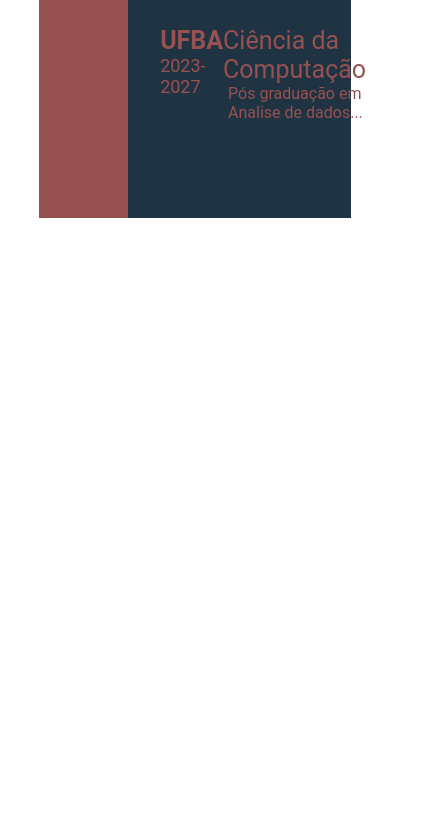
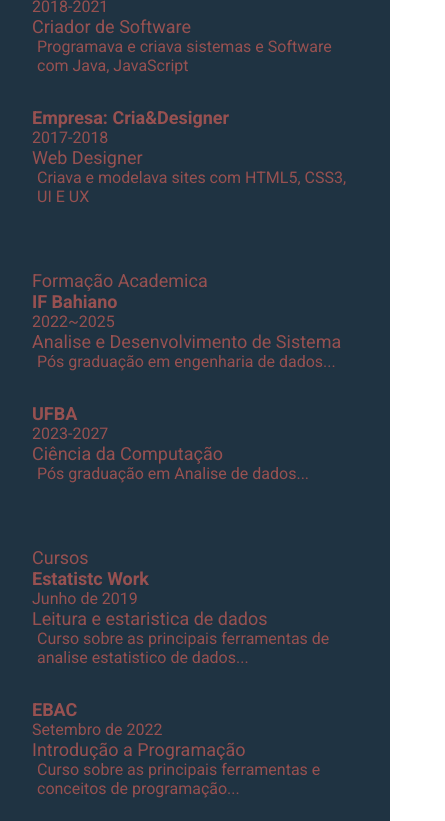
Before and after one commit to JhonGb26/devweekgit.github.io, a plain HTML site: page index.html in a window 390 px wide. Shown: the part 1179-2000 px from the top of the page, 445 px wide, since content can reach past the window. Before the commit the page ends 1429 px from the top, so only its background shows below. Drawn offline with Linux system fonts and the light colour scheme.

Commit message:
feature: add index.html (#5)
Co-authored-by: Jhon Santos <[jhonjohn.js@gmail.com]>

```diff
--- a/index.html
+++ b/index.html
@@ -4,6 +4,13 @@
     <meta http-equiv="X-UA-Compatible" content="IE=edge">
     <meta name="viewport" content="width=device-width, initial-scale=1.0">
     <title>Jhon Santos CV</title>
+
+    <link rel="preconnect" href="https://fonts.googleapis.com">
+    <link rel="preconnect" href="https://fonts.gstatic.com" crossorigin>
+    <link href="https://fonts.googleapis.com/css2?family=Roboto:ital,wght@0,100;0,300;0,400;0,700;1,100;1,300;1,400;1,700&display=swap" rel="stylesheet">
+
+    <!-- font-awesome -->
+    <link rel="stylesheet" href="https://cdnjs.cloudflare.com/ajax/libs/font-awesome/4.7.0/css/font-awesome.min.css">
 
     <!-- Custom CSS -->
     <link rel="stylesheet" href="style.css">
@@ -123,6 +130,33 @@
                 </div>
             </div>
         </section>
+        <section class="awards gap">
+            <div class="right-title">Cursos</div>
+            <div class="awards-contents">
+                <div class="awards-left">
+                    <p class="awards-company-name">Estatistc Work</p>
+                    <p class="awards-time-period">Junho de 2019</p>
+                </div>
+                <div class="awards-right">
+                    <p class="awards-name">Leitura e estaristica de dados</p>
+                    <p class="awards-desc">
+                        Curso sobre as principais ferramentas de analise estatistico de dados...
+                    </p>
+                </div>
+            </div>
+            <div class="awards-contents">
+                <div class="awards-left">
+                    <p class="awards-company-name">EBAC</p>
+                    <p class="awards-time-period">Setembro de 2022</p>
+                </div>
+                <div class="awards-right">
+                    <p class="awards-name">Introdução a Programação</p>
+                    <p class="awards-desc">
+                        Curso sobre as principais ferramentas e conceitos de programação...
+                    </p>
+                </div>
+            </div>
+        </section>
     </main>
 </body>
 </html>
--- a/style.css
+++ b/style.css
@@ -138,3 +138,89 @@
     padding-left: 5px;
 
 }
+
+@media screen and (max-width:780px) {
+    .experience-contents,
+    .education-contents,
+    .awards-contents {
+        grid-template-columns: repeat(1, 1fr);
+    }
+}
+
+@media screen and (max-width:780px) {
+    .left-section {
+        grid-column: span 3;
+    }
+
+    .right-section {
+        grid-column: span 4;
+    }
+
+}
+
+@media screen and (max-width:1200px) {
+    .resume-contents {
+        grid-template-columns: repeat(1, 1fr);
+    }
+}
+
+@media screen and (max-width:390px) {
+    .resume-contents {
+        width: 100%;
+        margin: 0 auto;
+    }
+
+    .name {
+        font-size: 20px;
+    }
+
+    .profession {
+        font-size: 18px;
+    }
+
+    .left-title {
+        font-size: 18px;
+    }
+
+    .right-title {
+        font-size: 18px;
+    }
+
+    .contact-info ul li,
+    .references ul li {
+        font-size: 12px;
+    }
+
+    .contact-info ul li i,
+    .references ul li i {
+
+        font-size: 12px;
+    }
+
+    .skills ul li p {
+        font-size: 12px;
+    }
+
+    .about-me-contents {
+        font-size: 16px;
+        line-height: 1.5rem;
+    }
+
+    .exp-company-name,
+    .education-school-name,
+    .awards-company-name {
+        font-size: 18px;
+    }
+
+    .exp-time-period,
+    .educationp-time-period,
+    .awards-time-period {
+        font-size: 16px;
+    }
+
+    .exp-position,
+    .education-subject,
+    .awards-name {
+        font-size: 18px;
+    }
+}
```
